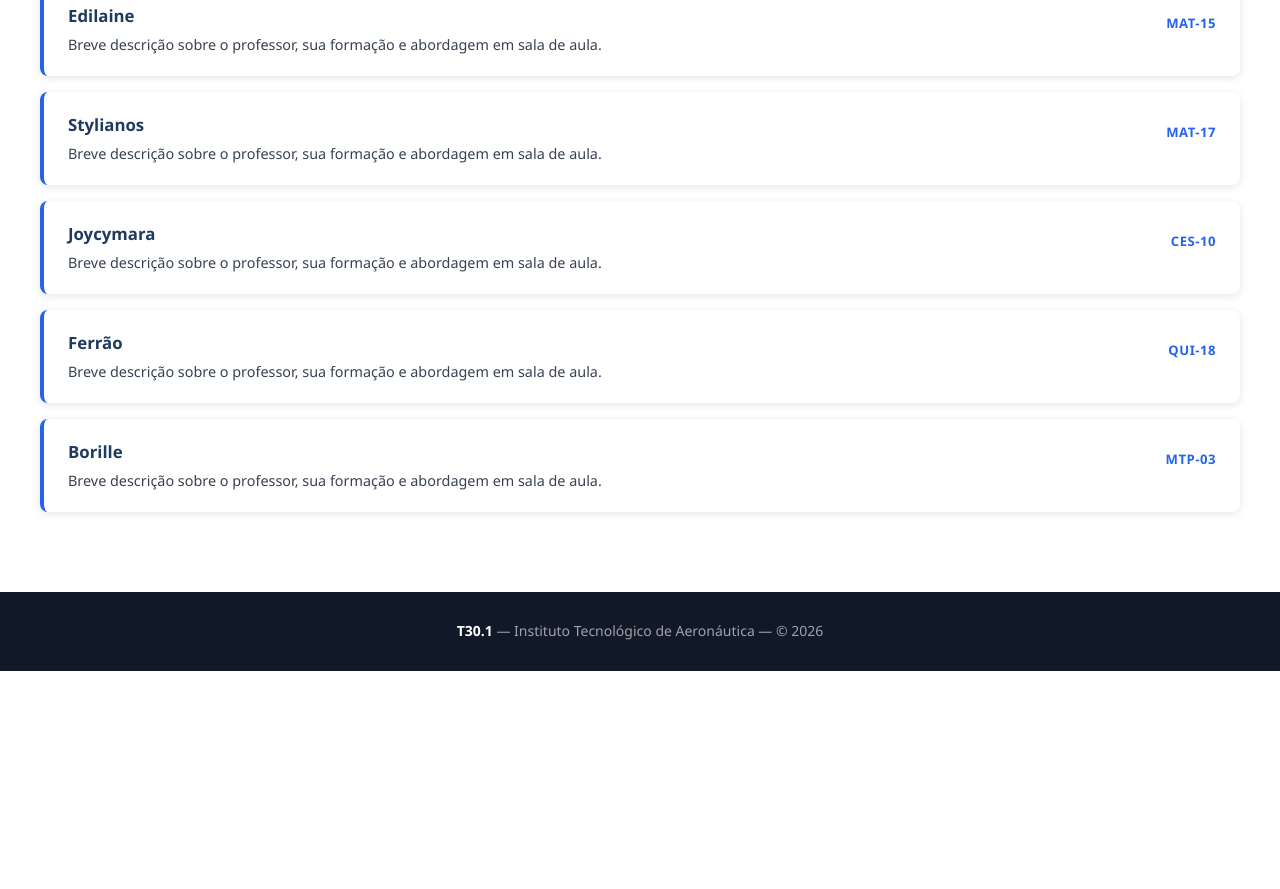
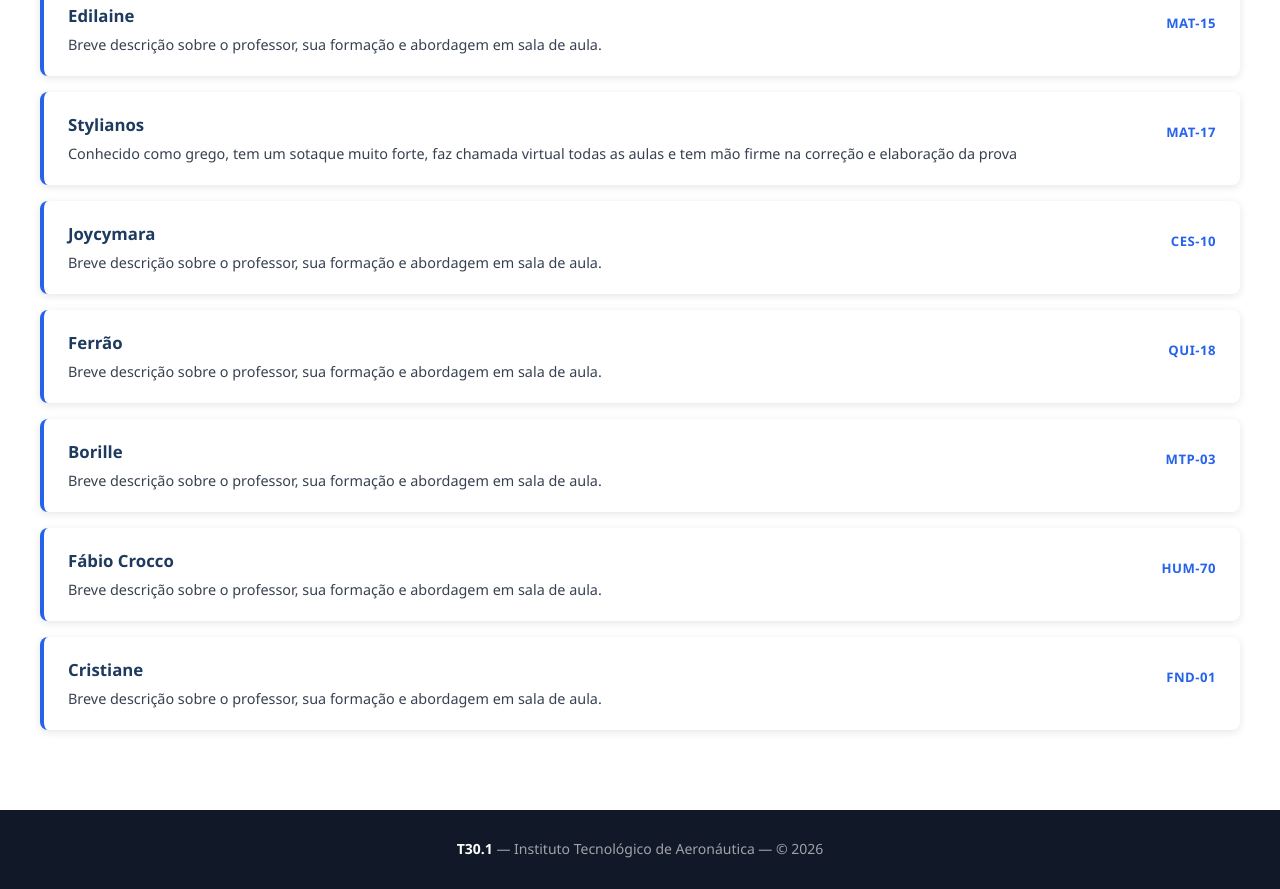
Before and after one commit to Lfschmitt/SiteT30.1, a plain HTML site: page professores.html in a window 1280 px wide. Shown: the part 575-1464 px from the top of the page. Before the commit the page ends 1246 px from the top, so only its background shows below. Drawn offline with Linux system fonts and the light colour scheme.

Commit message:
Adicinado 2 abas para professores e a descrição do grego

```diff
--- a/professores.html
+++ b/professores.html
@@ -42,7 +42,7 @@
           <div class="professor-list-card">
             <div class="professor-list-info">
               <h3>Stylianos</h3>
-              <p>Breve descrição sobre o professor, sua formação e abordagem em sala de aula.</p>
+              <p>Conhecido como grego, tem um sotaque muito forte, faz chamada virtual todas as aulas e tem mão firme na correção e elaboração da prova</p>
             </div>
             <span class="professor-disciplina">MAT-17</span>
           </div>
@@ -71,6 +71,23 @@
             <span class="professor-disciplina">MTP-03</span>
           </div>
 
+          <div class="professor-list-card">
+            <div class="professor-list-info">
+              <h3>Fábio Crocco</h3>
+              <p>Breve descrição sobre o professor, sua formação e abordagem em sala de aula.</p>
+            </div>
+
+            <span class="professor-disciplina">HUM-70</span>
+          </div>
+          <div class="professor-list-card">
+            <div class="professor-list-info">
+              <h3>Cristiane</h3>
+              <p>Breve descrição sobre o professor, sua formação e abordagem em sala de aula.</p>
+            </div>
+            <span class="professor-disciplina">FND-01</span>
+          </div>
+
+
         </div>
       </div>
     </section>
```
